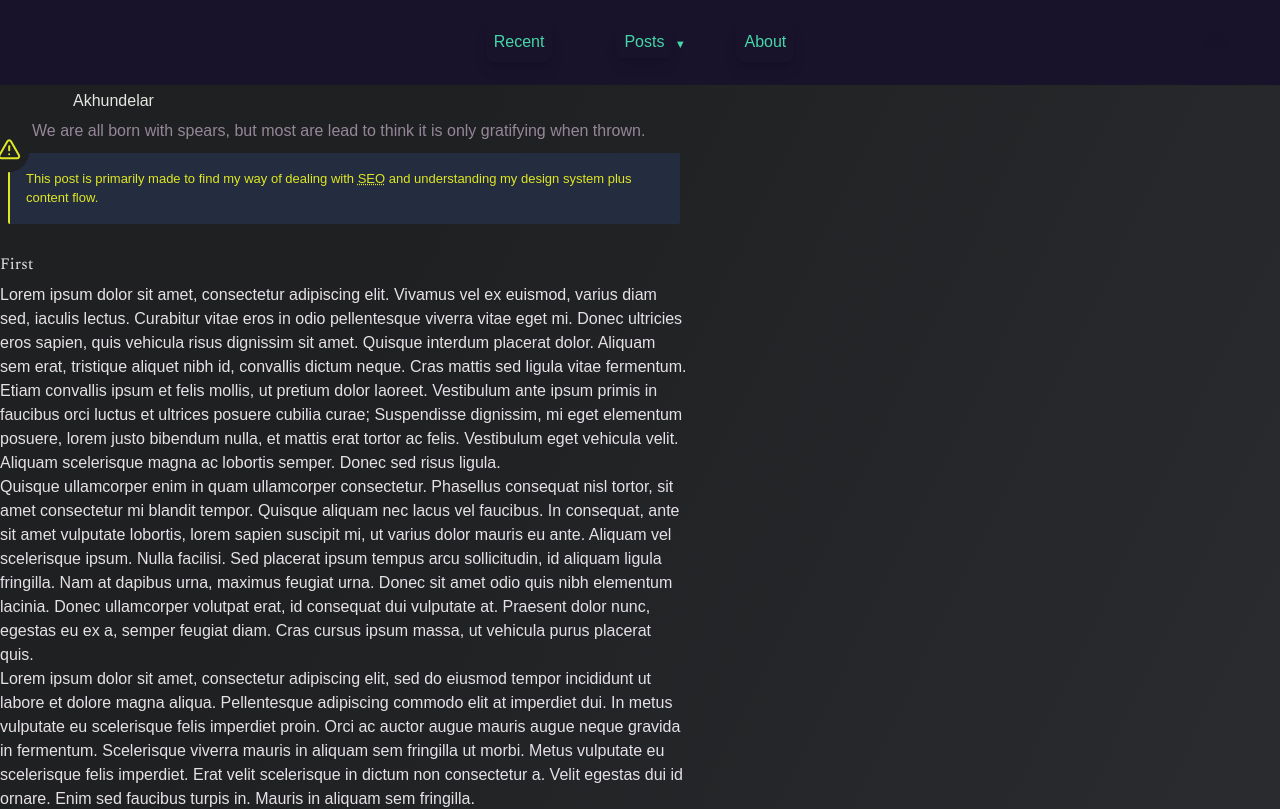
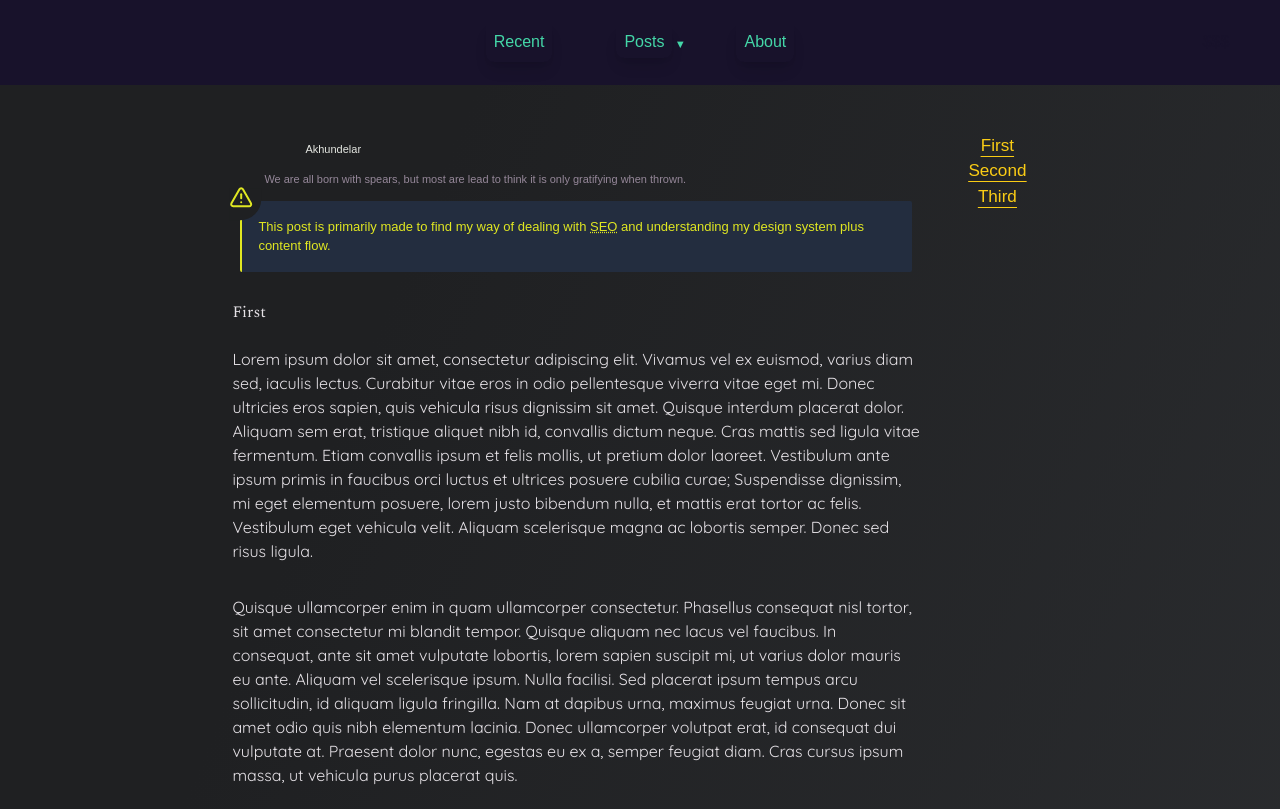
Before and after one commit to KXzeno/karnovah-blog, a Next.js app: page /akhundelar in a window 1280 px wide. Shown: the top 809 px of the page. Built offline with nearby package versions, Linux system fonts and the light colour scheme; a web font is replaced by a local one.

Commit message:
style: match selectors to components' tag renames

```diff
--- a/app/posts/pages.css
+++ b/app/posts/pages.css
@@ -17,15 +17,15 @@
   }
 
   h3 {
-    @apply pt-[1rem] pb-[0.2rem] font-spectral text-2xl text-[#E5E1E6] max-md:text-xl max-sm:text-2xl;
+    @apply group-[.curr-head]:curr-head pt-[1rem] pb-[0.2rem] font-spectral text-2xl text-[#E5E1E6] max-md:text-xl max-sm:text-2xl;
   }
 
   h4 {
-    @apply font-quicksand text-xl text-[#E6E6E6] pt-[1rem] pb-[0.2rem] max-md:text-lg max-sm:text-xl;
+    @apply group-[.curr-head]:curr-head font-quicksand text-xl text-[#E6E6E6] pt-[1rem] pb-[0.2rem] max-md:text-lg max-sm:text-xl;
   }
 
   h5 {
-    @apply font-dosis py-[1rem] max-sm:text-[15px];
+    @apply group-[.curr-head]:curr-head font-dosis py-[1rem] max-sm:text-[15px];
   }
 
   h6 {
@@ -39,7 +39,7 @@
 }
 
 @layer utilities {
-  div.body-layout {
+  main.body-layout {
     @apply md:grid relative grid-cols-[minmax(79%,95%),minmax(5%,21%)] text-[11px] mt-[3rem] place-items-center gap-[3rem] w-max mx-auto;
   }
 
@@ -86,4 +86,8 @@
   .curr-head {
     @apply text-yellow-400 underline underline-offset-[5px];
   }
+
+  section div section p {
+    @apply group-[.curr-head]:curr-head font-dosis py-[1rem] max-sm:text-[15px];
+  }
 }
```
